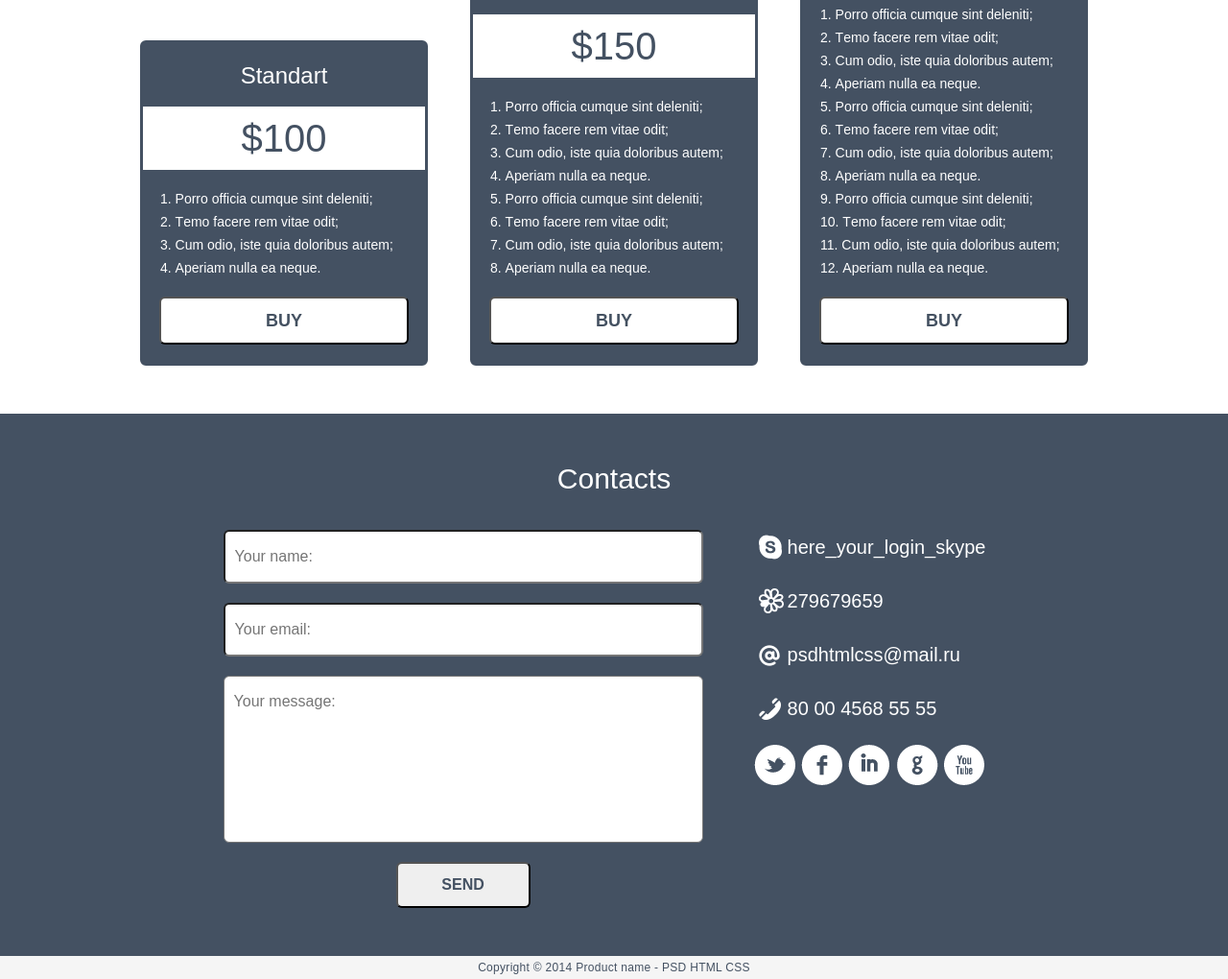
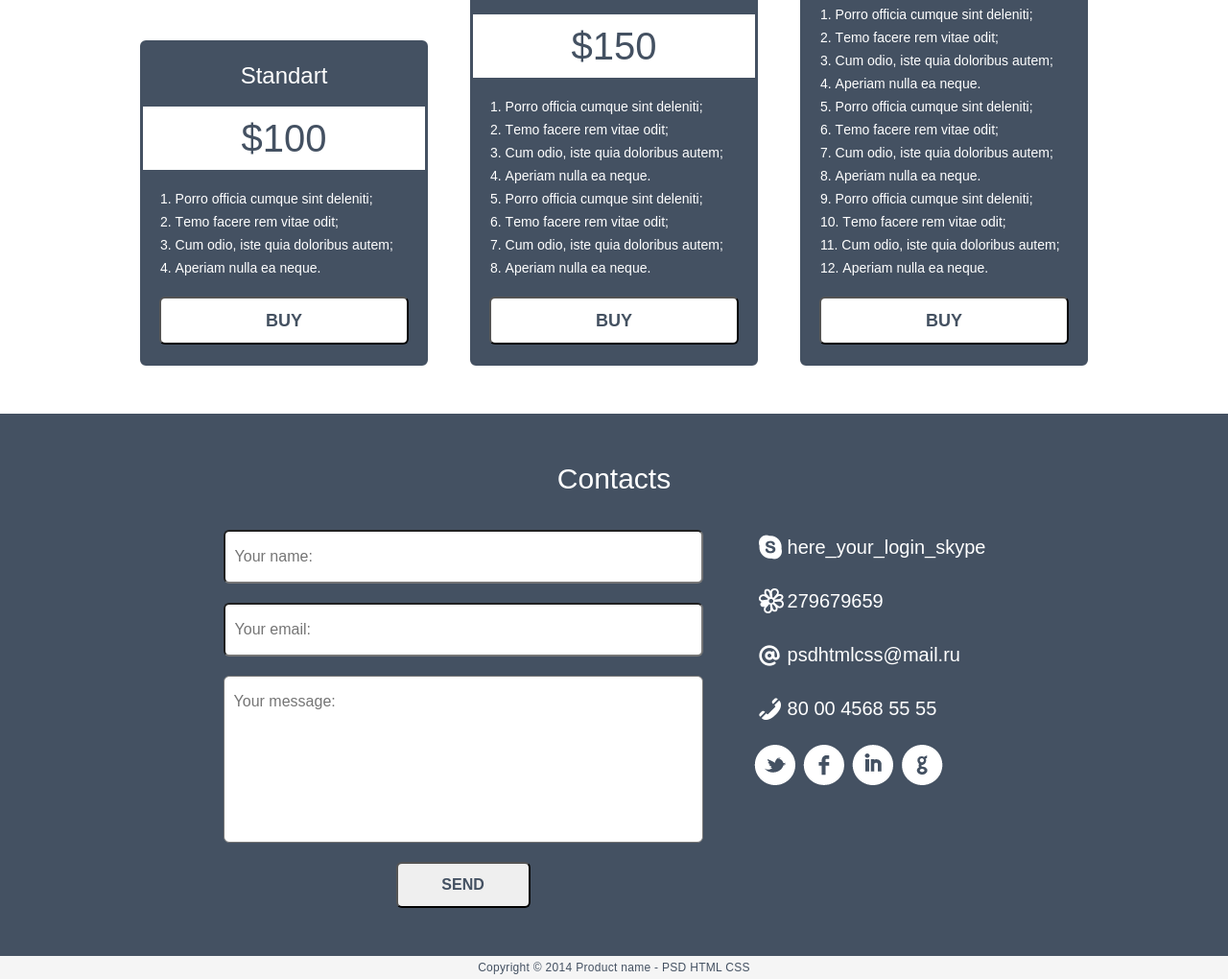
Before and after one commit to KostasKA2020/lesson1, a plain HTML site: page index.html in a window 1280 px wide. Shown: the part 2315-3335 px from the top of the page at 96% size. Drawn offline with Linux system fonts and the light colour scheme.

Commit message:
fix section contacts icon-social

```diff
--- a/css/style.css
+++ b/css/style.css
@@ -425,7 +425,6 @@ p {
     position: relative;
     margin: 0 20px 20px 0;
     padding-left: 42px;
-    /*list-style-image: none;*/
     font-size: 20px;
     line-height: 36px;
     font-weight: 400;
@@ -482,7 +481,6 @@ p {
     position: relative;
     margin: 0 20px 20px 0;
     padding-left: 42px;
-    /*list-style-image: none;*/
     font-size: 20px;
     line-height: 36px;
     font-weight: 400;
@@ -498,7 +496,35 @@ p {
 }
 
 .social {
+    width: 240px;
     margin-left: 30px;
+    display: flex;
+}
+
+.social-icon {
+    display: block;
+    width: 46px;
+    height: 42px;
+    background-image: url("../img/social_buttons_338.png");
+}
+
+.social-icon:nth-child(1) {
+    background-position: 0px 0px;
+}
+
+.social-icon:nth-child(2) {
+    margin-left: 5px;
+    background-position: -49px 0px;
+}
+
+.social-icon:nth-child(3) {
+    margin-left: 5px;
+    background-position: -98px 0px;
+}
+
+.social-icon:nth-child(4) {
+    margin-left: 5px;
+    background-position: -148px 0px;
 }
 
 .copyright {
--- a/index.html
+++ b/index.html
@@ -240,7 +240,10 @@
                     <li class="phone">80 00 4568 55 55</li>
                 </ul>
                 <div class="social">
-                    <a href="#"><img src="img/social_buttons_338.png" alt="social"></a>
+                    <a class="social-icon" href="#"></a>
+                    <a class="social-icon" href="#"></a>
+                    <a class="social-icon" href="#"></a>
+                    <a class="social-icon" href="#"></a>
                 </div>
             </div>
         </div>
```
